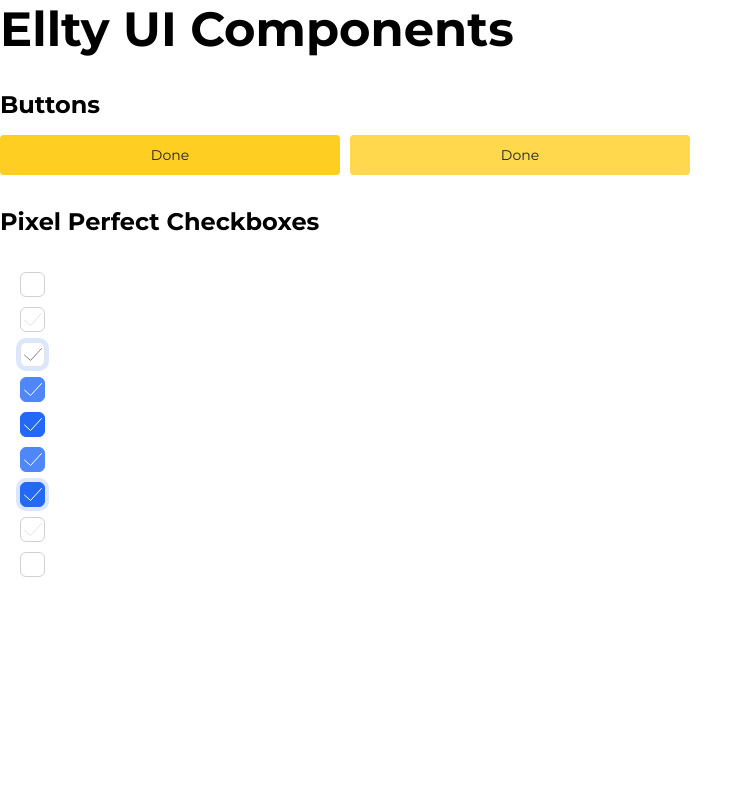
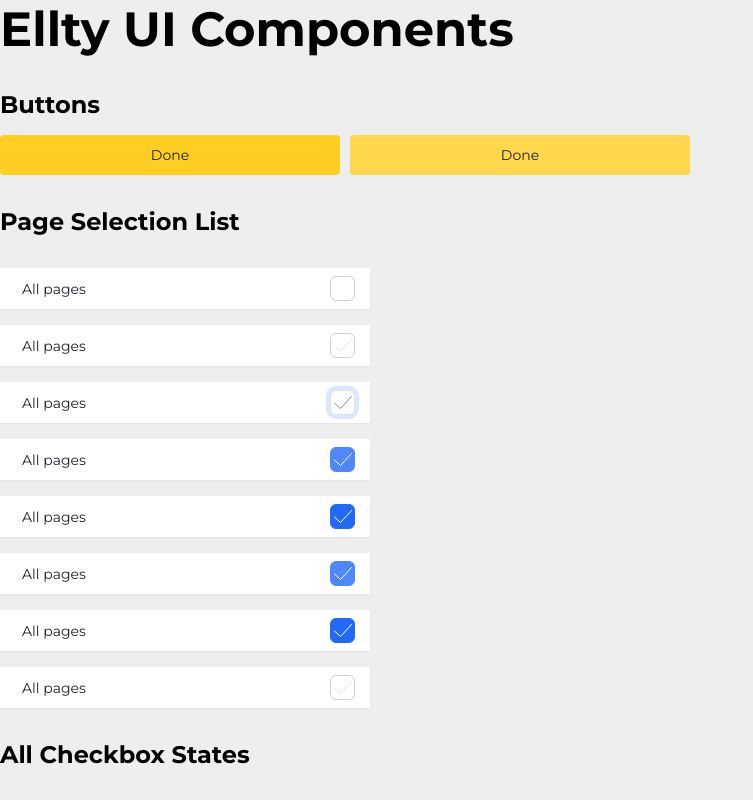
Before and after one commit to shahreaz0/ellty-round-1, a Next.js app: page / in a window 1280 px wide. Shown: the top 800 px of the page, without its empty margins (0-753 px from the left). Built offline with nearby package versions, Linux system fonts and the light colour scheme.

Commit message:
feat: Introduce Card component and use it to display a page selection list on the home page.

```diff
--- a/app/globals.css
+++ b/app/globals.css
@@ -1,5 +1,5 @@
 :root {
-  --background: #ffffff;
+  --background: #eee;
   --foreground: #171717;
 }
 
@@ -11,7 +11,7 @@ body {
 
 body {
   /* color: var(--foreground); */
-  /* background: var(--background); */
+  background: var(--background);
   font-family: var(--font-montserrat), sans-serif;
   -webkit-font-smoothing: antialiased;
   -moz-osx-font-smoothing: grayscale;
@@ -23,6 +23,17 @@ body {
   margin: 0;
 }
 
+.text {
+  font-family: var(--font-montserrat);
+  font-size: 14px;
+  color: #1f2128;
+}
+
+.checkbox-sm {
+  width: 23px;
+  height: 23px;
+}
+
 /* @media (prefers-color-scheme: dark) {
   html {
     color-scheme: dark;
--- a/app/page.tsx
+++ b/app/page.tsx
@@ -1,4 +1,5 @@
 import { Button } from "@/components/ui/button/button";
+import { Card } from "@/components/ui/card/card";
 import { Checkbox } from "@/components/ui/checkbox/checkbox";
 import styles from "./page.module.css";
 
@@ -15,8 +16,59 @@ export default function Home() {
         </div>
       </section>
 
+      <section
+        style={{
+          marginTop: "2rem",
+          display: "flex",
+          flexDirection: "column",
+          gap: "1rem",
+        }}
+      >
+        <h2 style={{ marginBottom: "1rem" }}>Page Selection List</h2>
+
+        <Card>
+          <span className="text">All pages</span>
+          <Checkbox className="checkbox-sm" />
+        </Card>
+
+        <Card>
+          <span className="text">All pages</span>
+          <Checkbox variant="lightGray" defaultChecked />
+        </Card>
+
+        <Card>
+          <span className="text">All pages</span>
+          <Checkbox variant="mediumGray" defaultChecked focused className="checkbox-sm" />
+        </Card>
+
+        <Card>
+          <span className="text">All pages</span>
+          <Checkbox variant="blue" defaultChecked />
+        </Card>
+
+        <Card>
+          <span className="text">All pages</span>
+          <Checkbox variant="darkBlue" defaultChecked />
+        </Card>
+
+        <Card>
+          <span className="text">All pages</span>
+          <Checkbox variant="blue" defaultChecked />
+        </Card>
+
+        <Card>
+          <span className="text">All pages</span>
+          <Checkbox variant="darkBlue" defaultChecked />
+        </Card>
+
+        <Card>
+          <span className="text">All pages</span>
+          <Checkbox variant="lightGray" defaultChecked />
+        </Card>
+      </section>
+
       <section style={{ marginTop: "2rem" }}>
-        <h2 style={{ marginBottom: "1rem" }}>Pixel Perfect Checkboxes</h2>
+        <h2 style={{ marginBottom: "1rem" }}>All Checkbox States</h2>
         <div
           style={{
             display: "flex",
--- /dev/null
+++ b/components/ui/card/card.module.css
@@ -0,0 +1,19 @@
+.card {
+  background-color: #fff;
+  padding-top: 8px;
+  padding-bottom: 8px;
+  padding-left: 22px;
+  padding-right: 15px;
+
+  display: flex;
+  justify-content: space-between;
+  align-items: center;
+  width: 370px;
+  box-shadow: 0 1px 2px rgba(0, 0, 0, 0.05);
+}
+
+.text {
+  font-family: var(--font-montserrat);
+  font-size: 14px;
+  color: #1f2128;
+}
--- /dev/null
+++ b/components/ui/card/card.tsx
@@ -0,0 +1,5 @@
+import styles from "./card.module.css";
+
+export function Card({ children }: { children: React.ReactNode }) {
+  return <div className={styles.card}>{children}</div>;
+}
```
